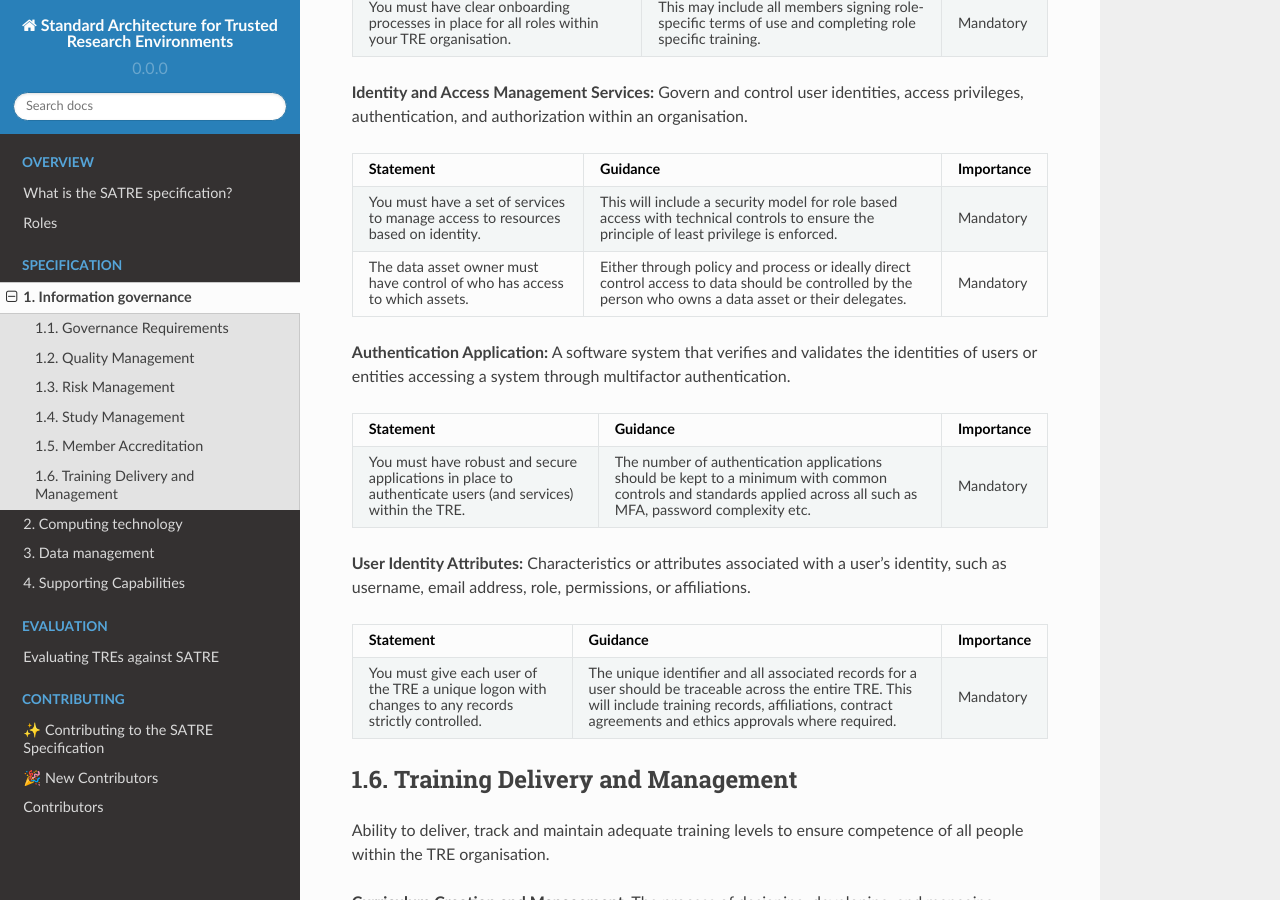
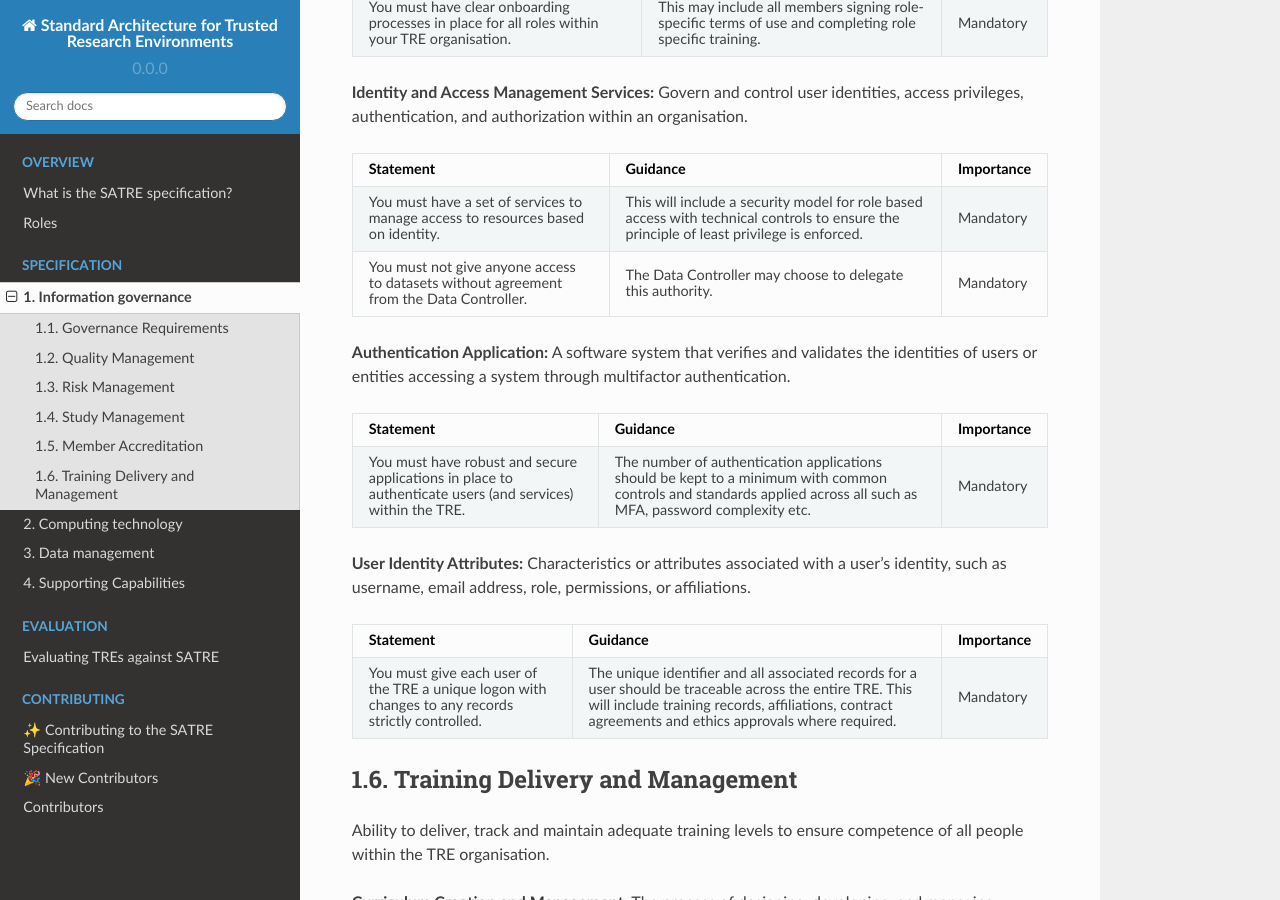
Before and after one commit to sa-tre/satre-specification, a Sphinx documentation site: the page built from docs/source/pillars/information_governance.md, in a window 1280 px wide and 900 px high, scrolled down 6826 px. Built offline with Sphinx 7.4.7 and the Read the Docs theme 2.0.0, drawn with Linux system fonts in a browser that asks for light colours.

Commit message:
:memo: Rephrase data ownership rule

````diff
--- a/docs/source/pillars/information_governance.md
+++ b/docs/source/pillars/information_governance.md
@@ -386,8 +386,8 @@ Ability to ensure that people with access to data are correctly identified and t
 * - You must have a set of services to manage access to resources based on identity.
   - This will include a security model for role based access with technical controls to ensure the principle of least privilege is enforced.
   - Mandatory
-* - The data asset owner must have control of who has access to which assets.
-  - Either through policy and process or ideally direct control access to data should be controlled by the person who owns a data asset or their delegates.
+* - You must not give anyone access to datasets without agreement from the Data Controller.
+  - The Data Controller may choose to delegate this authority.
   - Mandatory
 ```
 
````
